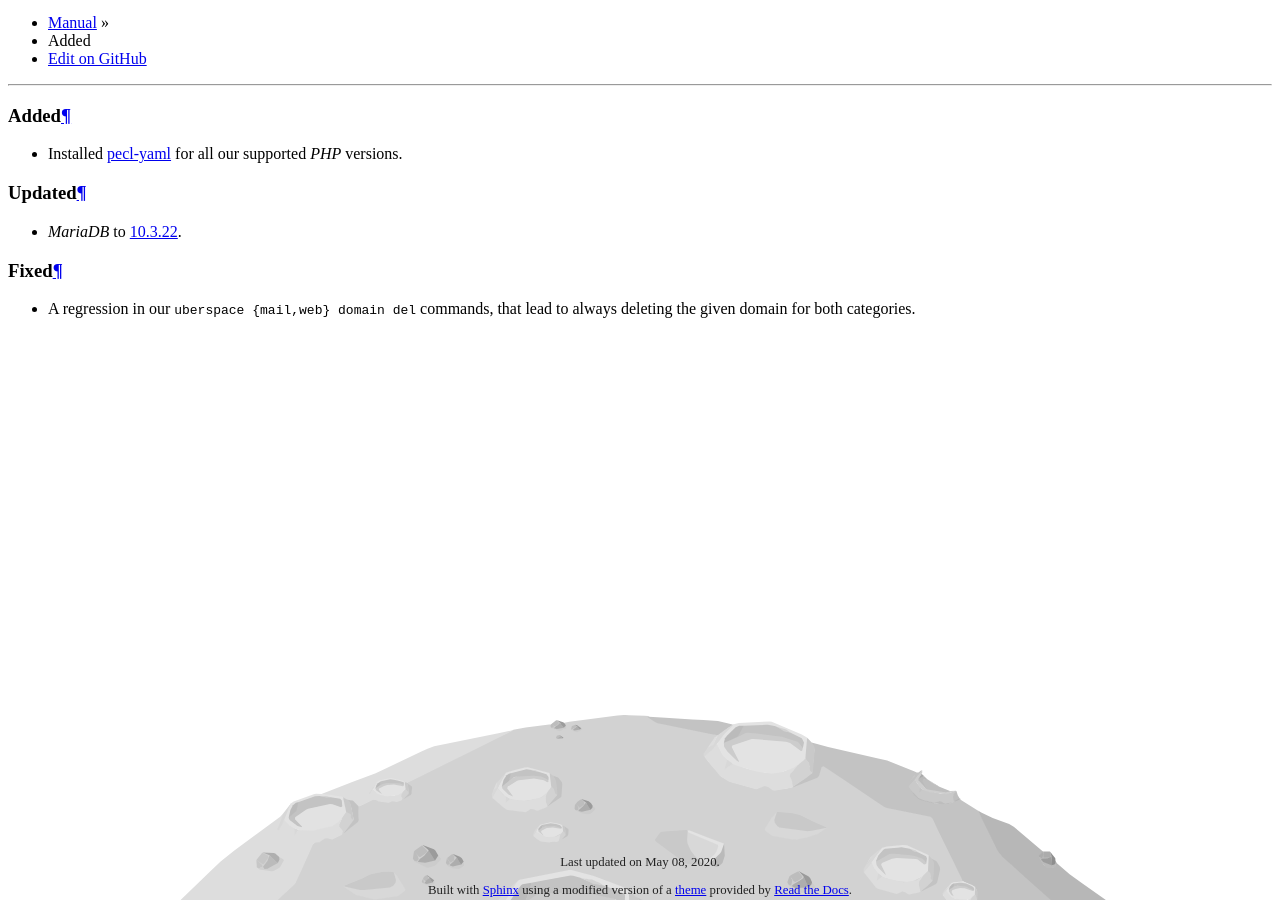
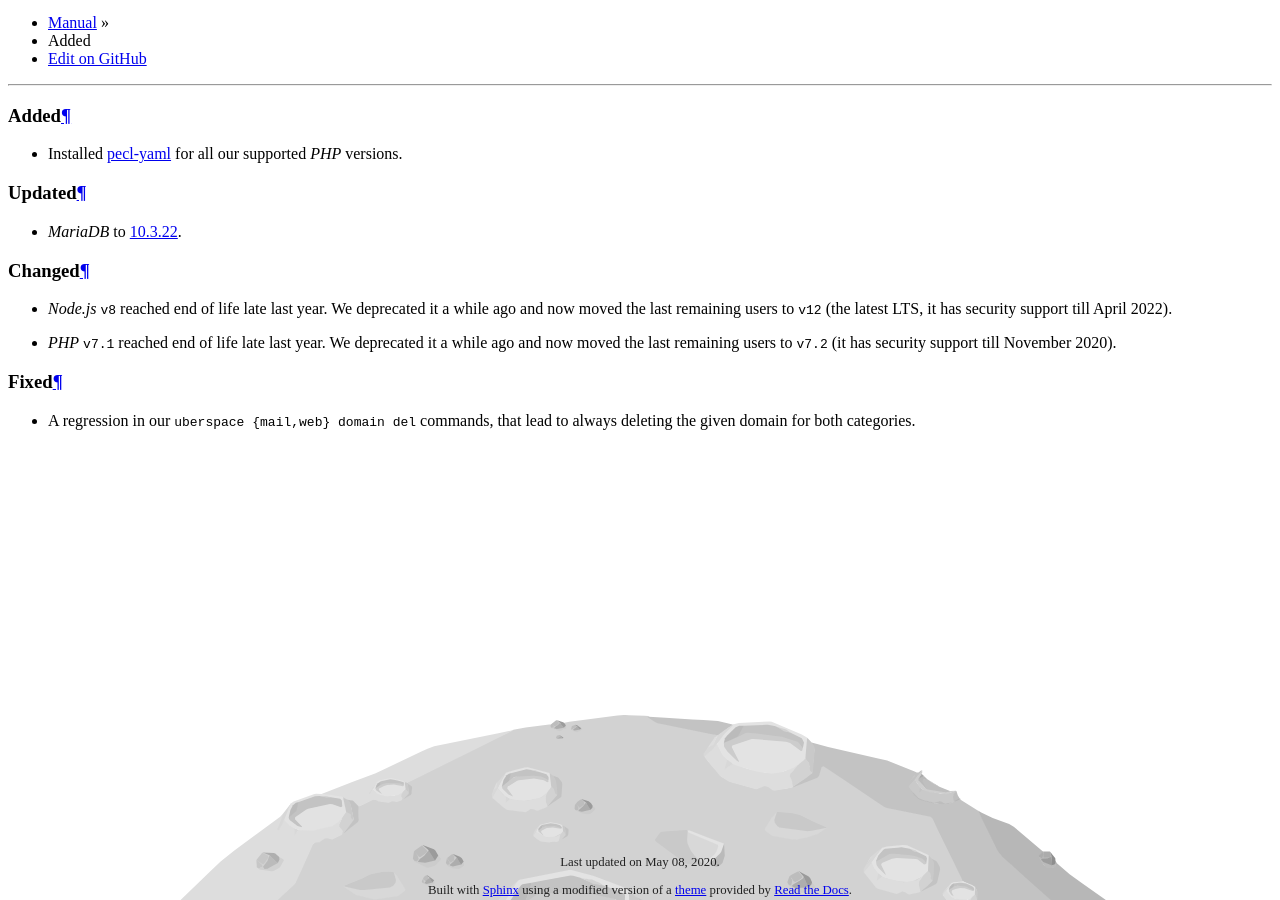
Before and after one commit to Uberspace/manual, a Sphinx documentation site: the page built from source/changelog/2020-05-07_7.6.1.1.rst, in a window 1280 px wide and 900 px high, scrolled down 1457 px. Built offline with Sphinx 7.4.7 and the Read the Docs theme 2.0.0, drawn with Linux system fonts in a browser that asks for light colours; pages that are not in the unit, such as notebooks, are missing from menus.

Commit message:
:pencil: add deprecation notices to v7.6.1.1

```diff
--- a/source/changelog/2020-05-07_7.6.1.1.rst
+++ b/source/changelog/2020-05-07_7.6.1.1.rst
@@ -7,6 +7,17 @@ Updated
 -------
 * *MariaDB* to `10.3.22 <https://mariadb.com/kb/en/mariadb-10322-changelog/>`_.
 
+Changed
+-------
+
+* *Node.js* ``v8`` reached end of life late last year. We deprecated it a
+  while ago and now moved the last remaining users to ``v12`` (the latest LTS,
+  it has security support till April 2022).
+
+* *PHP* ``v7.1`` reached end of life late last year. We deprecated it a
+  while ago and now moved the last remaining users to ``v7.2`` (it has security
+  support till November 2020).
+
 Fixed
 -----
 * A regression in our ``uberspace {mail,web} domain del`` commands, that lead
```
